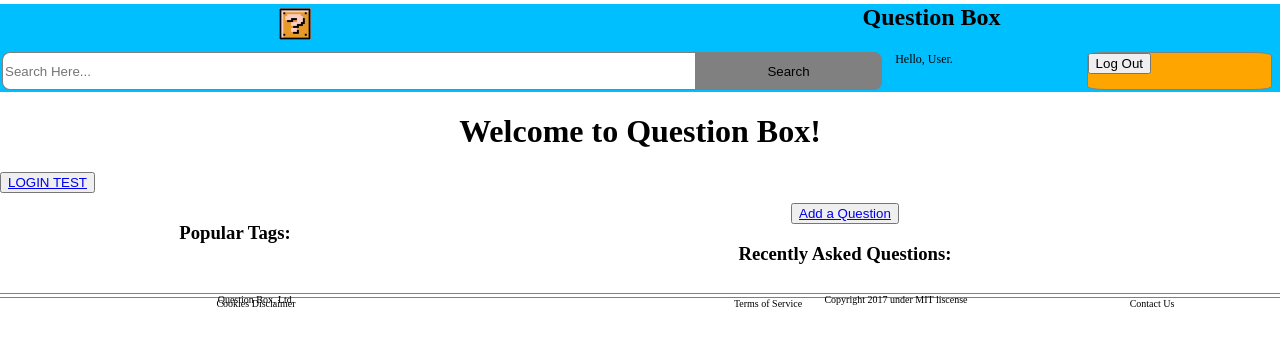
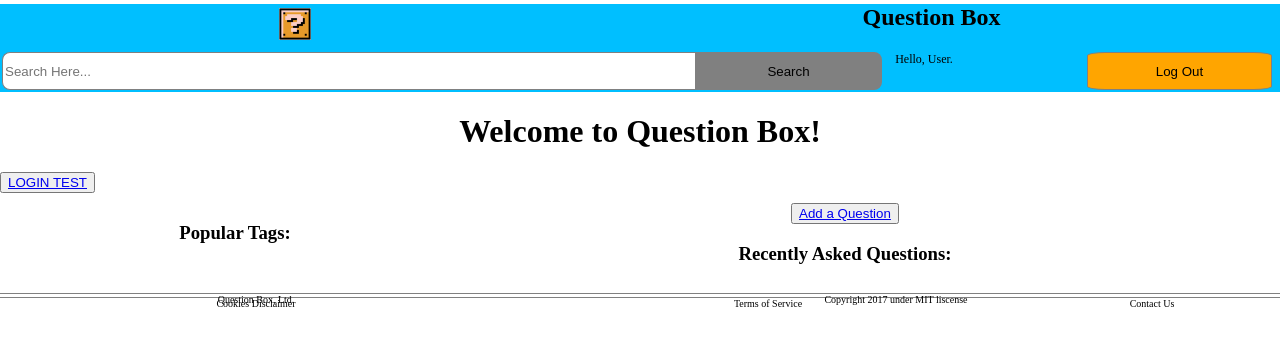
Before and after one commit to TIY-Durham-Question-Box/question-box-frontend, a React (Create React App) app: page / in a window 1280 px wide. Shown: the top 346 px of the page. Built offline with nearby package versions, Linux system fonts and the light colour scheme.

Commit message:
restyle logout button

```diff
--- a/src/styles/header-styles.css
+++ b/src/styles/header-styles.css
@@ -34,6 +34,12 @@
   border: 1px solid grey;
   border-radius: 10%;
 }
+.header-logout-button button{
+  height: 100%;
+  width: 100%;
+  background: 0;
+  border: 0;
+}
 .header-search-button{
   background-color: grey;
   width: 21%;
```
